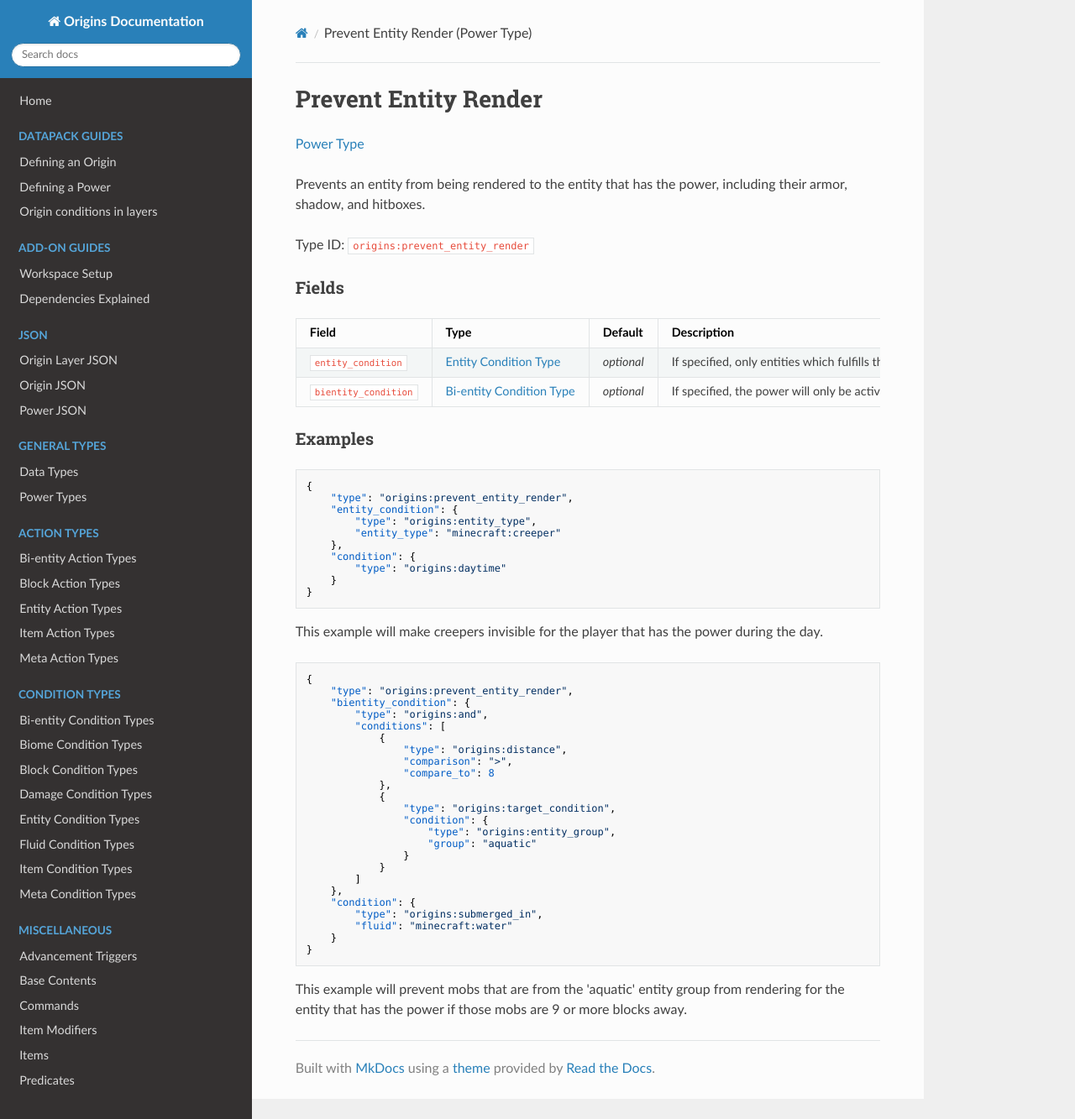
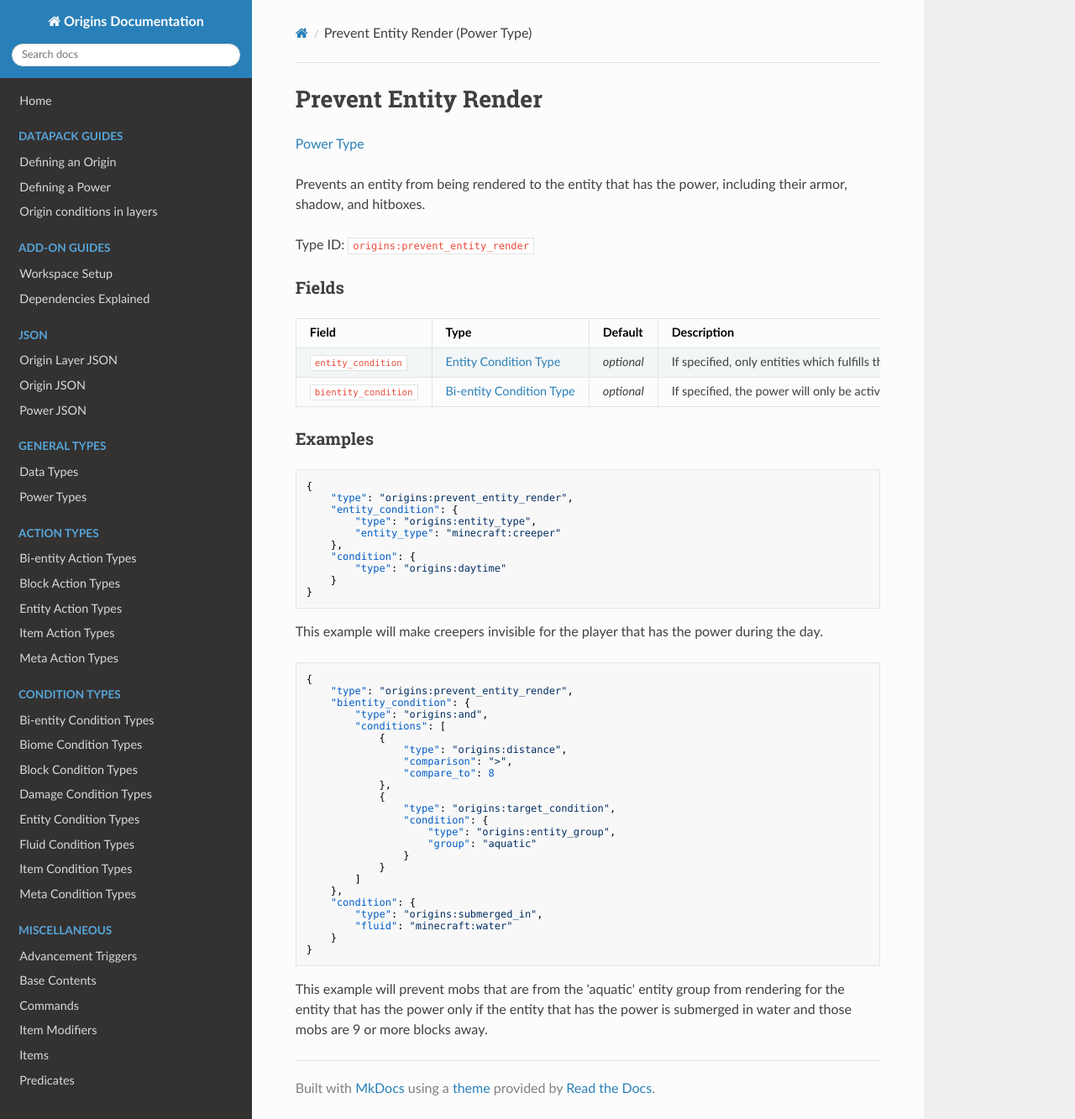
Before and after one commit to apace100/origins-docs, an MkDocs documentation site: the page built from docs/types/power_types/prevent_entity_render.md, in a window 1280 px wide and 1333 px high. Shown: the whole window at 84% size. Built offline with MkDocs 1.6.1, drawn with Linux system fonts in a browser that asks for light colours; nearby versions of some CDN libraries.

Commit message:
Updated `prevent_entity_render.md` (Power Type)
Fixed the description of the 2nd example

````diff
--- a/docs/types/power_types/prevent_entity_render.md
+++ b/docs/types/power_types/prevent_entity_render.md
@@ -65,4 +65,4 @@ This example will make creepers invisible for the player that has the power duri
 }
 ```
 
-This example will prevent mobs that are from the 'aquatic' entity group from rendering for the entity that has the power if those mobs are 9 or more blocks away.
+This example will prevent mobs that are from the 'aquatic' entity group from rendering for the entity that has the power only if the entity that has the power is submerged in water and those mobs are 9 or more blocks away.
````
